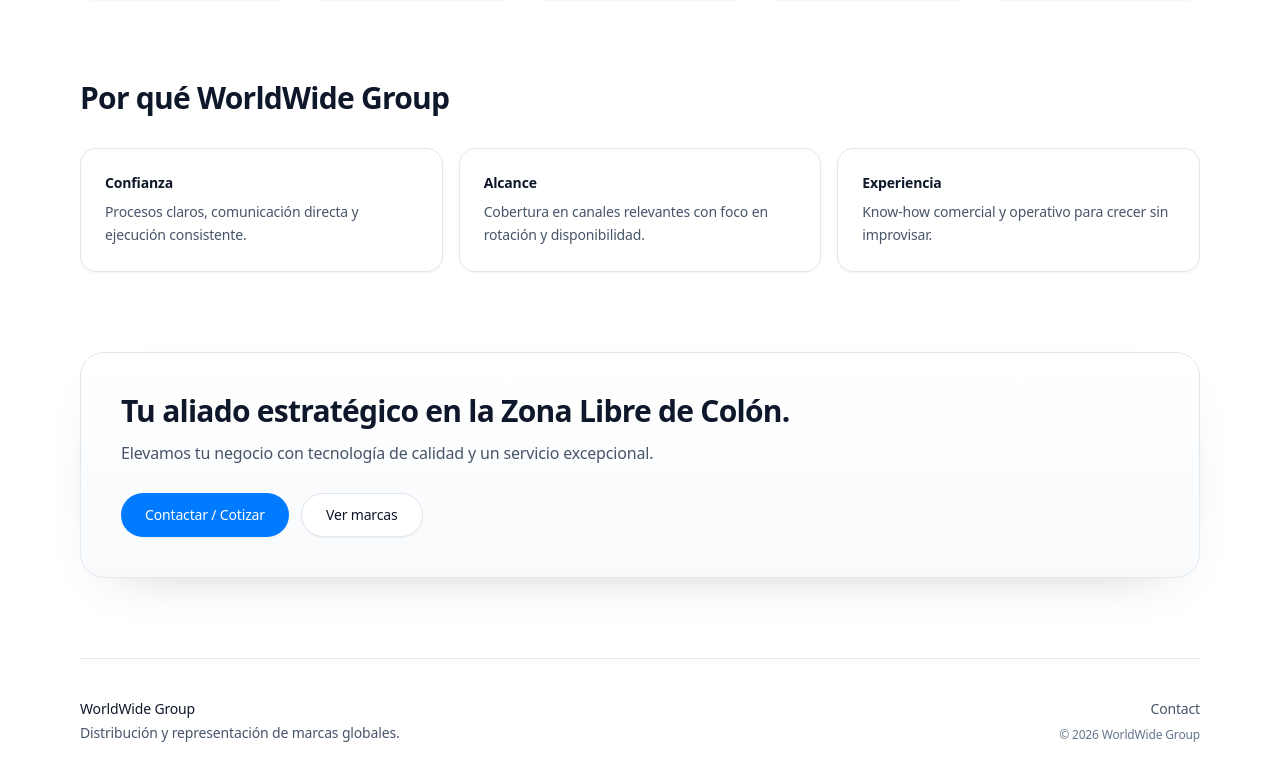
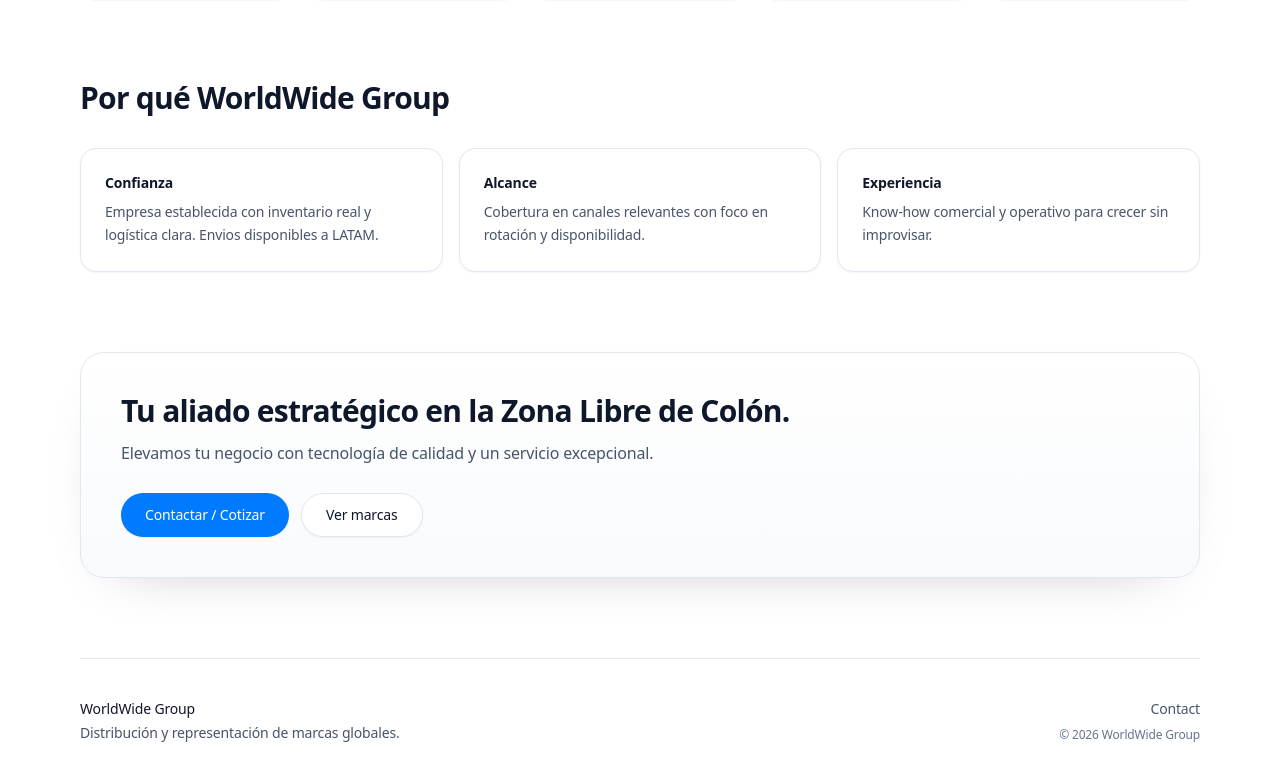
Before and after one commit to Pachosan13/worldwidegroup, a Next.js app: page / in a window 1280 px wide. Shown: the part 1401-2182 px from the top of the page. Built offline with nearby package versions, Linux system fonts and the light colour scheme.

Commit message:
copy: trust section

```diff
--- a/src/app/page.tsx
+++ b/src/app/page.tsx
@@ -175,7 +175,7 @@ export default function Home() {
           <div className="mt-8 grid gap-4 md:grid-cols-3">
             <Feature
               title="Confianza"
-              desc="Procesos claros, comunicación directa y ejecución consistente."
+              desc="Empresa establecida con inventario real y logística clara. Envios disponibles a LATAM."
             />
             <Feature
               title="Alcance"
```
